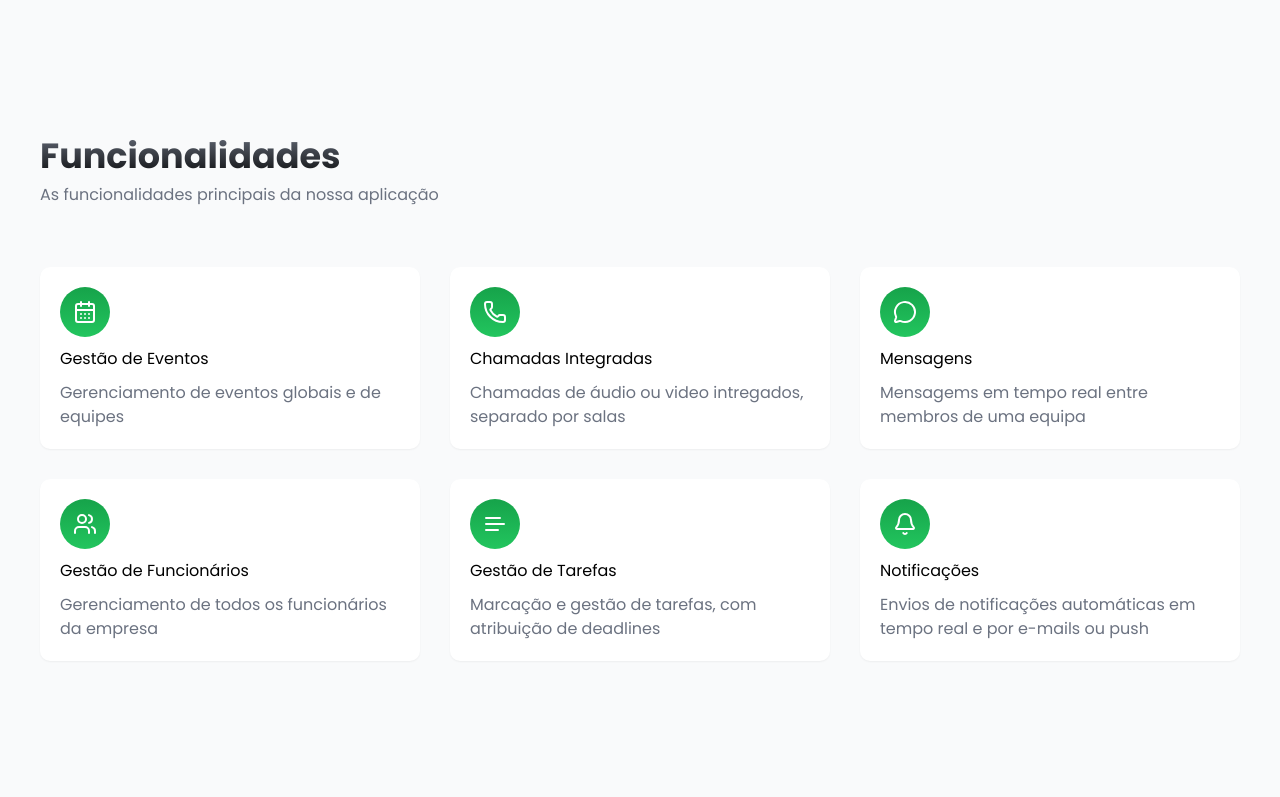
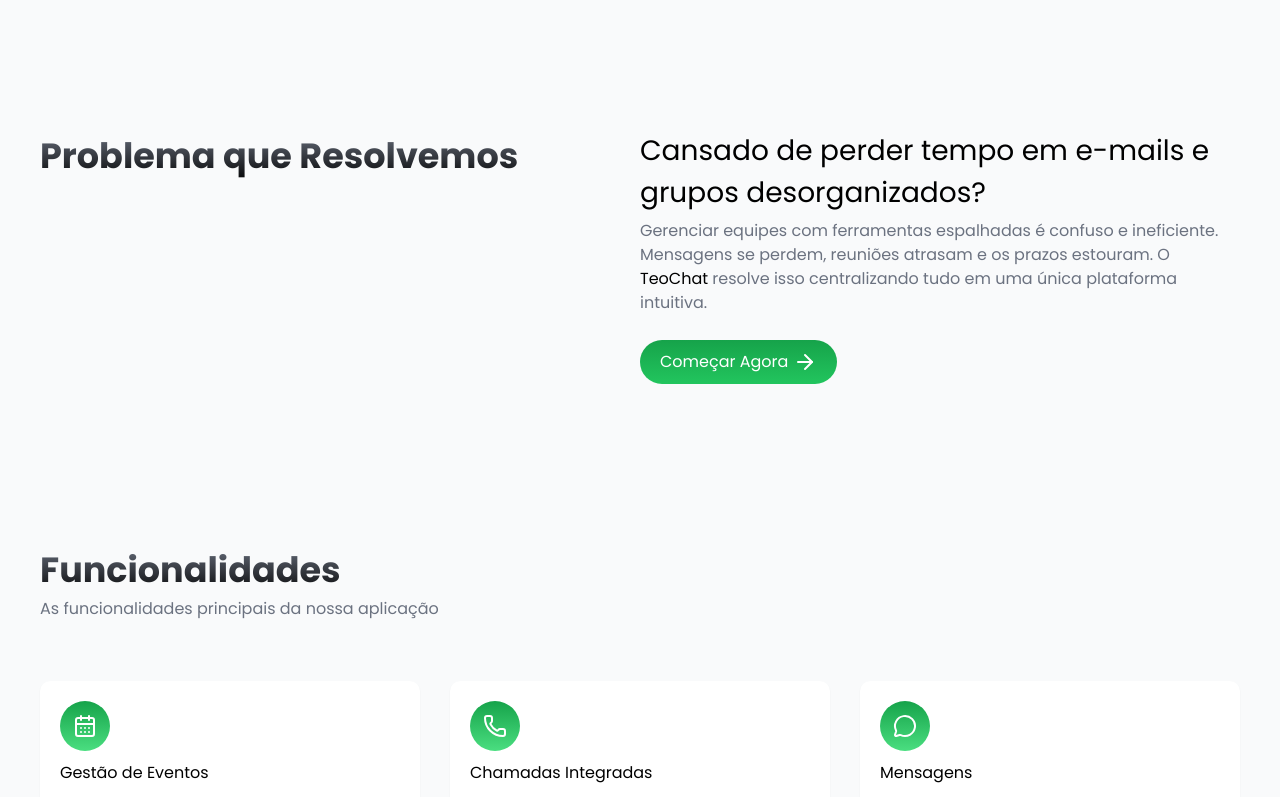
Before and after one commit to manassetimoteo04/teochat-frontend, a React (Vite) app: page / in a window 1280 px wide. Shown: the part 1580-2377 px from the top of the page. Built offline with nearby package versions, Linux system fonts and the light colour scheme.

Commit message:
Adicionando as sections de funcionalidades e o que resolvemos no landing page

```diff
--- a/src/app/features/landing/components/main.jsx
+++ b/src/app/features/landing/components/main.jsx
@@ -1,12 +1,13 @@
 import FeaturesSection from "./features-section";
-import Features from "./features-section";
 import HowWorksSection from "./how-works-section";
+import WhatWeSolveSection from "./what-we-solve-section";
 function Main() {
   return (
     <div className="max-w-[120rem]  m-[0_auto] flex flex-col gap-[16rem] relative">
       <div className=" w-full overflow-hidden shadow-md rounded-[2rem] -translate-y-[15rem]  ">
         <img src="./image2.png" className="w-full" />
       </div>
+      <WhatWeSolveSection />
       <FeaturesSection />
       <HowWorksSection />
     </div>
--- /dev/null
+++ b/src/app/features/landing/components/what-we-solve-section.jsx
@@ -0,0 +1,28 @@
+import Heading from "../ui/heading";
+import ButtonCta from "../ui/button-cta";
+import { ArrowRight } from "lucide-react";
+
+function WhatWeSolveSection() {
+  return (
+    <section className="grid grid-cols-2">
+      <Heading description="">Problema que Resolvemos</Heading>
+      <div className="flex gap-[0.5rem] flex-col">
+        <h2 className="text-[2.8rem]">
+          Cansado de perder tempo em e-mails e grupos desorganizados?
+        </h2>
+        <p className="text-secondary-text-color">
+          Gerenciar equipes com ferramentas espalhadas é confuso e ineficiente.
+          Mensagens se perdem, reuniões atrasam e os prazos estouram. O{" "}
+          <span className="text-main-text-color">TeoChat </span>
+          resolve isso centralizando tudo em uma única plataforma intuitiva.
+        </p>
+        <div className="mt-[2rem]">
+          <ButtonCta>
+            Começar Agora <ArrowRight />
+          </ButtonCta>
+        </div>
+      </div>
+    </section>
+  );
+}
+export default WhatWeSolveSection;
--- a/src/app/features/landing/ui/button-cta.jsx
+++ b/src/app/features/landing/ui/button-cta.jsx
@@ -1,6 +1,6 @@
 function ButtonCta({ children }) {
   return (
-    <button className="bg-green-500 bg-gradient-to-r from-green-600/50 to-green-500 p-[1rem_2rem] flex items-center gap-[0.5rem] text-white hover:bg-green-600 rounded-full">
+    <button className="bg-gradient-to-b from-green-600 to-green-500 p-[1rem_2rem] flex items-center gap-[0.5rem] text-white hover:bg-green-700 rounded-full">
       {children}
     </button>
   );
--- a/src/app/features/landing/ui/feature-box.jsx
+++ b/src/app/features/landing/ui/feature-box.jsx
@@ -1,7 +1,7 @@
 function FeatureBox({ icon, title, description }) {
   return (
     <div className="p-[2rem] bg-main-bg-color-2  shadow-sm  rounded-2xl  flex flex-col gap-[1rem]">
-      <div className="w-[5rem] h-[5rem] text-white flex items-center justify-center rounded-full bg-gradient-to-t from-green-500 to-green-600">
+      <div className="w-[5rem] h-[5rem] text-white flex items-center justify-center rounded-full bg-gradient-to-t from-green-400 to-green-600">
         {icon}
       </div>
       <h3 className="">{title}</h3>
```
